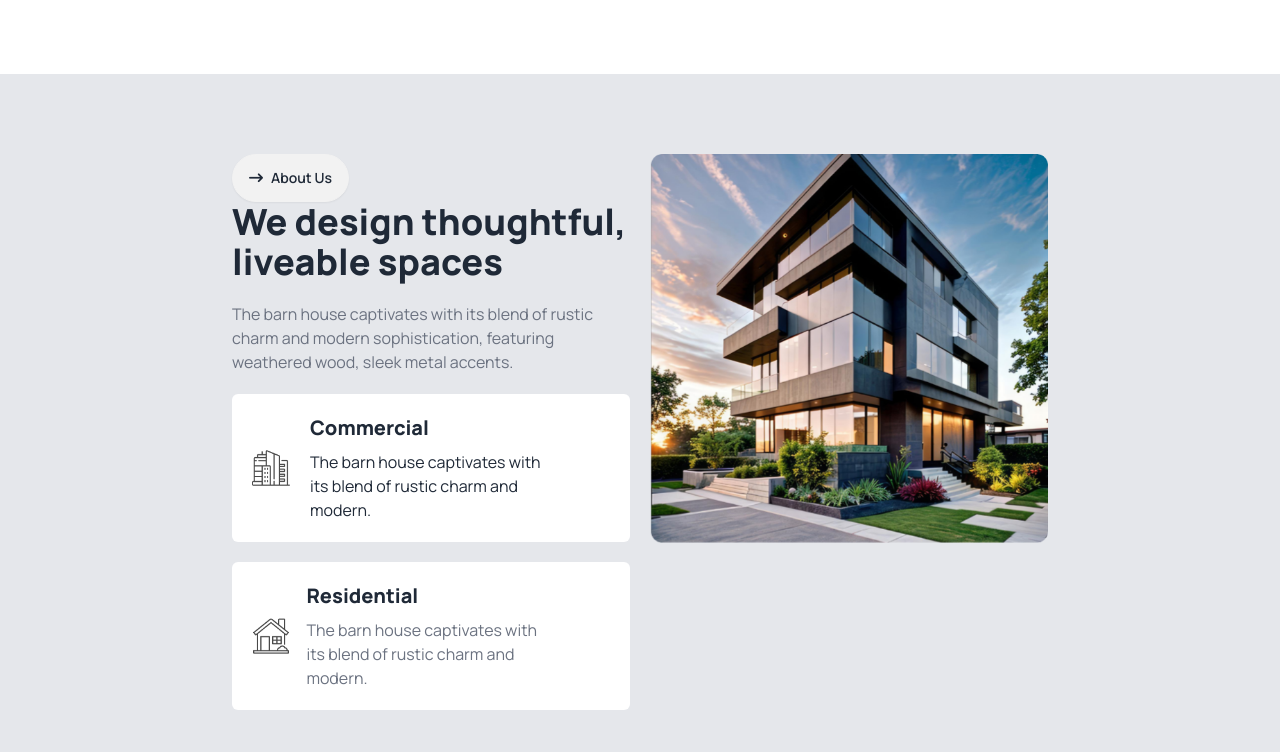
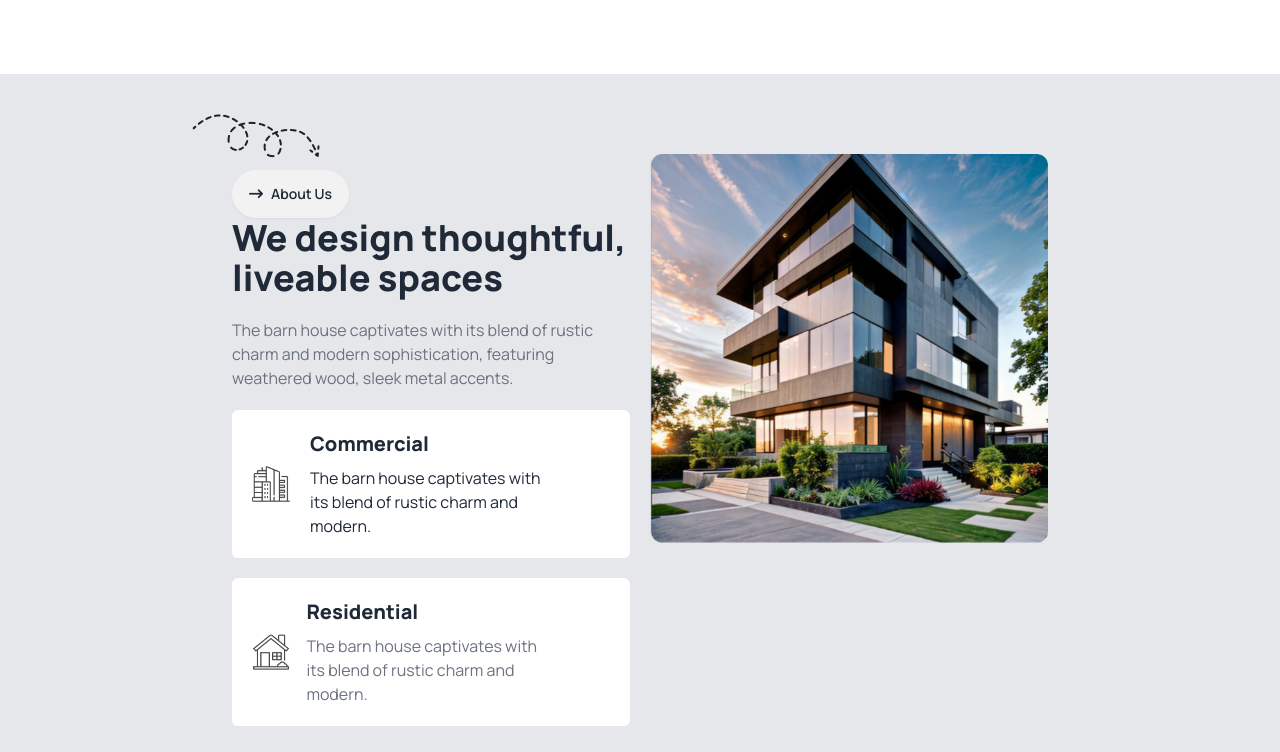
Before and after one commit to Anonda25/assignment-03, a plain HTML site: page index.html in a window 1280 px wide. Shown: the part 828-1580 px from the top of the page. Drawn offline with nearby package versions, Linux system fonts and the light colour scheme.

Commit message:
bg image added

```diff
--- a/css/style.css
+++ b/css/style.css
@@ -11,5 +11,4 @@
 .bg-image {
     background: url('../assets/Vector.png');
     background-repeat: no-repeat;
-
 }
--- a/index.html
+++ b/index.html
@@ -82,7 +82,7 @@
             </div>
         </div>
         <!-- hero section  -->
-        <section class="container mx-auto lg:w-3/4 mt-5 px-3">
+        <section class="container mx-auto lg:w-3/4 mt-5 px-3" >
             <div>
                 <!-- iamge top -->
                 <div>
@@ -109,11 +109,13 @@
     <!-- main section -->
     <main>
         <!-- About section -->
-        <section class="bg-gray-200 lg:p-20 mt-20  py-10  ">
-            <div class=" grid grid-cols-1 lg:grid-cols-2 lg:w-3/4 mx-auto gap-5 px-3 ">
+        <section class="bg-gray-200 lg:p-20 mt-20  py-10 relative">
+
+            <div class=" grid grid-cols-1 lg:grid-cols-2 lg:w-3/4 mx-auto gap-5 px-3">
                 <!-- text content -->
-                <div>
-                    <a href="#" class="btn rounded-3xl"><i class="fa-solid fa-arrow-right-long "></i>About Us</a>
+                <div >
+                    <div class="bg-image  pb-14 -ml-10 -mt-10"></div>
+                    <a href="#" class="btn rounded-3xl lg:ml-0  "><i class="fa-solid fa-arrow-right-long "></i>About Us</a>
 
                     <h1 class="text-4xl font-extrabold mb-5 text-center lg:text-left">We design thoughtful, liveable
                         spaces</h1>
@@ -149,7 +151,8 @@
                 <div class="">
                     <img src="./assets/Rectangle.png" alt="" class="w-full">
                 </div>
-            </div>
+
+           </div>
             <!-- reating card -->
             <div class=" grid grid-cols-1 lg:grid-cols-4 lg:w-3/4 p-3 mx-auto mt-20 ">
                 <div class="bg-white text-center space-y-3 p-4 ">
@@ -379,7 +382,7 @@
             </div>
         </section>
     </main>
-
+<!-- footer section -->
     <footer>
         <div class="flex flex-col text-center bg-black text-white py-28  items-center justify-center space-y-9 mt-3">
             <aside>
```
